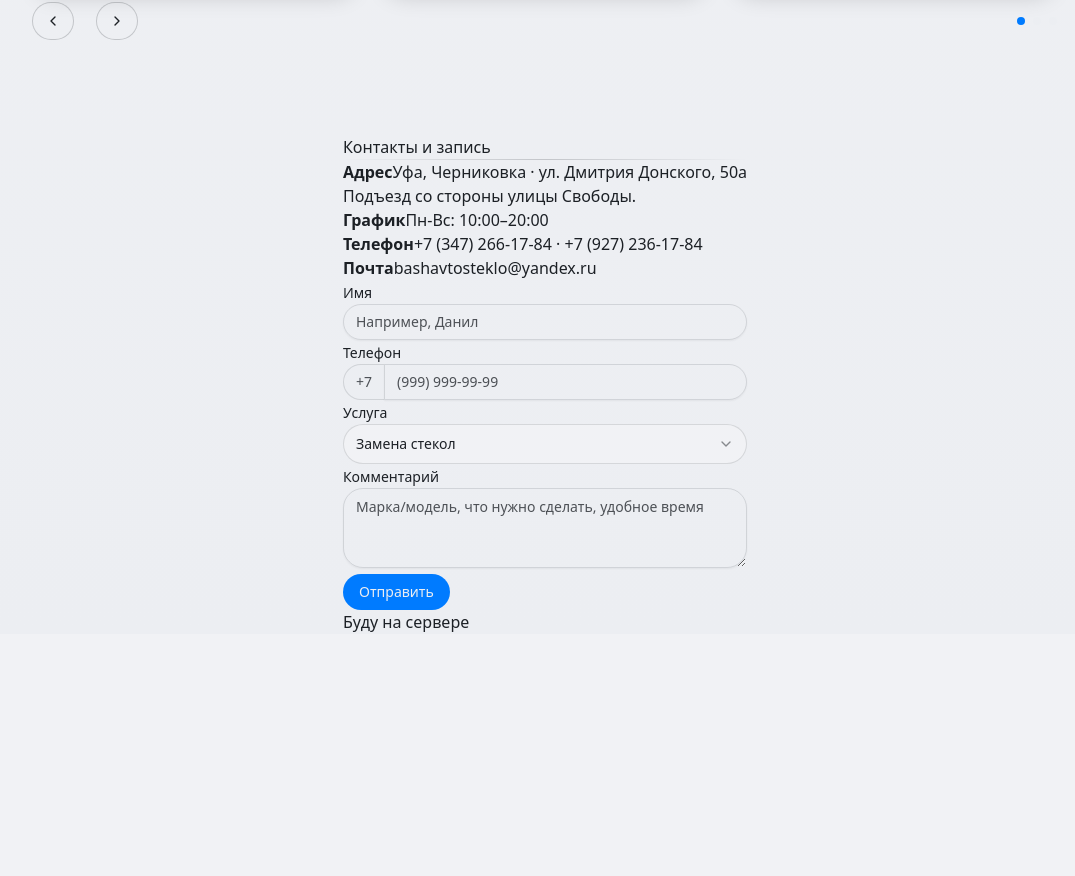
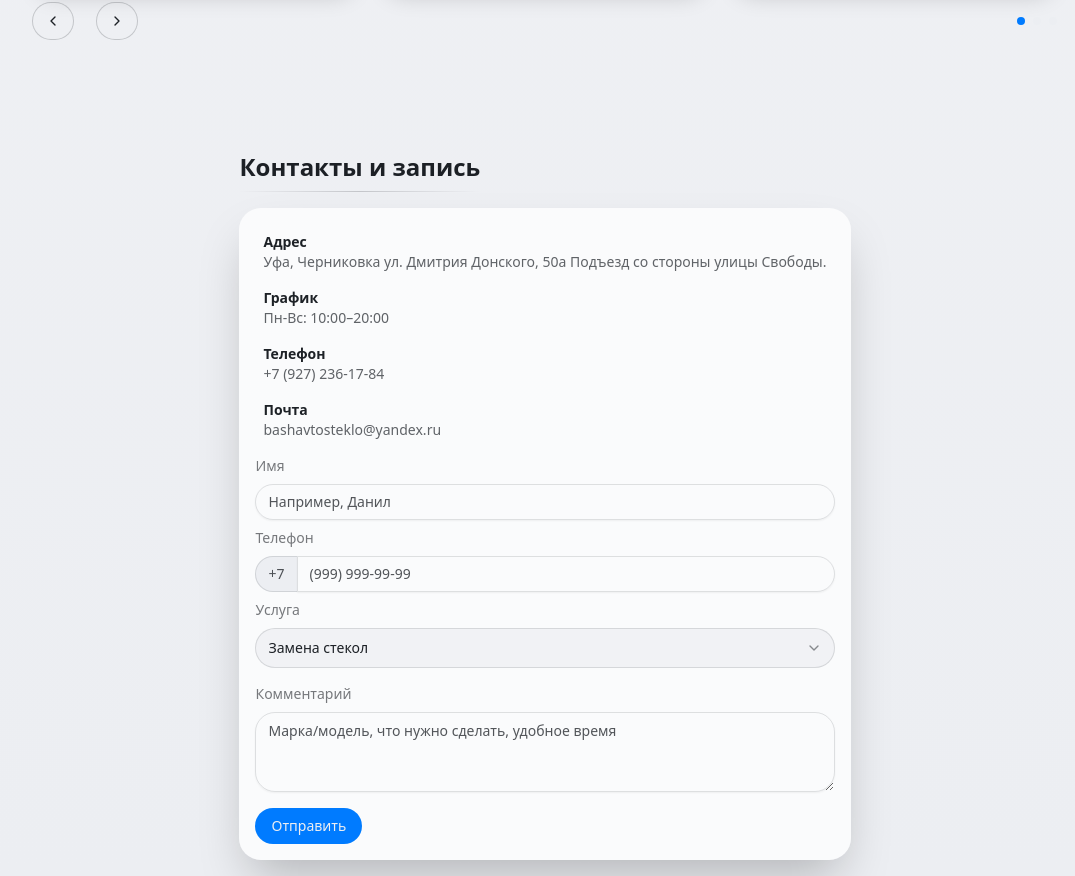
Before and after one commit to TgSBot-xD/bashavtosteklo, a Next.js app: page / in a window 1280 px wide. Shown: the part 3758-4634 px from the top of the page, without its empty margins (95-1170 px from the left). Before the commit the page ends 4392 px from the top, so only its background shows below. Built offline with nearby package versions, Linux system fonts and the light colour scheme.

Commit message:
feat: BAS-31 Добавлена визуальная часть блока "Контакты и записи"

```diff
--- /dev/null
+++ b/src/pages/landing/config/contact-data.ts
@@ -0,0 +1,34 @@
+import { ContactInfoItem } from '../models/types';
+
+export const serviceOptions = [
+  'Замена стекол',
+  'Ремонт сколов/трещин',
+  'Тонирование стекол',
+  'Тонирование оптики',
+  'Бронирование пленкой',
+  'Заправка кондиционера',
+  'Другое',
+] as const;
+
+export const contactInfoData: ContactInfoItem[] = [
+  {
+    id: 1,
+    title: 'Адрес',
+    description: 'Уфа, Черниковка ул. Дмитрия Донского, 50а Подъезд со стороны улицы Свободы.',
+  },
+  {
+    id: 2,
+    title: 'График',
+    description: 'Пн-Вс: 10:00–20:00',
+  },
+  {
+    id: 3,
+    title: 'Телефон',
+    description: '+7 (927) 236-17-84',
+  },
+  {
+    id: 4,
+    title: 'Почта',
+    description: 'bashavtosteklo@yandex.ru',
+  },
+];
--- a/src/pages/landing/config/contact-form-data.ts
+++ /dev/null
@@ -1,8 +0,0 @@
-export const serviceOptions = [
-  'Замена стекол',
-  'Ремонт сколов/трещин',
-  'Тонирование стекол',
-  'Тонирование оптики',
-  'Бронирование пленкой',
-  'Заправка кондиционера',
-] as const;
--- a/src/pages/landing/models/types.ts
+++ b/src/pages/landing/models/types.ts
@@ -94,3 +94,9 @@ export interface ContactFormData {
   service: string;
   comment: string;
 }
+
+export type ContactInfoItem = {
+  id: number;
+  title: string;
+  description: React.ReactNode;
+};
--- a/src/pages/landing/ui/contacts/contact-form.tsx
+++ b/src/pages/landing/ui/contacts/contact-form.tsx
@@ -2,7 +2,7 @@
 
 import { Controller, useForm } from 'react-hook-form';
 
-import { serviceOptions } from 'pages/landing/config/contact-form-data';
+import { serviceOptions } from 'pages/landing/config/contact-data';
 import { ContactFormData } from 'pages/landing/models/types';
 
 import {
@@ -32,6 +32,7 @@ export function ContactForm() {
     register,
     handleSubmit,
     control,
+    reset,
     formState: { errors },
   } = useForm<ContactFormData>({
     defaultValues: {
@@ -45,30 +46,41 @@ export function ContactForm() {
   const onSubmit = (data: ContactFormData) => {
     // eslint-disable-next-line no-console
     console.log('Form submitted:', data);
+    reset();
   };
 
   return (
     <form onSubmit={handleSubmit(onSubmit)}>
-      <div>
-        <div>
-          <Label htmlFor="fName">Имя</Label>
+      <div className="flex flex-col">
+        <div className="mt-2 flex flex-col">
+          <Label
+            htmlFor="formName"
+            className="text-foreground/60 dark:text-foreground/80 mb-2 flex text-sm"
+          >
+            Имя
+          </Label>
           <Input
-            id="fName"
+            id="formName"
             type="text"
             autoComplete="name"
             placeholder="Например, Данил"
             aria-invalid={errors.name ? 'true' : 'false'}
             {...register('name', {
               required: 'Введите имя',
-              minLength: { value: 2, message: 'Минимум 2 символа' },
+              minLength: { value: 3, message: 'Минимум 3 символа' },
               maxLength: { value: 50, message: 'Максимум 50 символов' },
             })}
           />
           {errors.name && <span role="alert">{errors.name.message}</span>}
         </div>
 
-        <div>
-          <Label htmlFor="fPhone">Телефон</Label>
+        <div className="mt-2 flex flex-col">
+          <Label
+            htmlFor="formPhone"
+            className="text-foreground/60 dark:text-foreground/80 mb-2 text-sm"
+          >
+            Телефон
+          </Label>
           <Controller
             name="phone"
             control={control}
@@ -83,7 +95,7 @@ export function ContactForm() {
                   +7
                 </span>
                 <Input
-                  id="fPhone"
+                  id="formPhone"
                   type="tel"
                   inputMode="tel"
                   autoComplete="tel"
@@ -100,18 +112,23 @@ export function ContactForm() {
         </div>
       </div>
 
-      <div>
-        <Label htmlFor="fService">Услуга</Label>
+      <div className="mt-2 flex flex-col">
+        <Label
+          htmlFor="formService"
+          className="text-foreground/60 dark:text-foreground/80 mb-2 text-sm"
+        >
+          Услуга
+        </Label>
         <Controller
           name="service"
           control={control}
           rules={{ required: 'Выберите услугу' }}
           render={({ field }) => (
             <Select onValueChange={field.onChange} defaultValue={field.value}>
-              <SelectTrigger id="fService">
+              <SelectTrigger id="formService " className="dark:bg-inherit">
                 <SelectValue placeholder="Выберите услугу" />
               </SelectTrigger>
-              <SelectContent>
+              <SelectContent className="bg-background dark:bg-background">
                 {serviceOptions.map((option) => (
                   <SelectItem key={option} value={option}>
                     {option}
@@ -124,10 +141,12 @@ export function ContactForm() {
         {errors.service && <span role="alert">{errors.service.message}</span>}
       </div>
 
-      <div>
-        <Label htmlFor="fNote">Комментарий</Label>
+      <div className="mt-4 flex flex-col">
+        <Label htmlFor="formNote" className="text-foreground/60 mb-2 text-sm">
+          Комментарий
+        </Label>
         <Textarea
-          id="fNote"
+          id="formNote"
           rows={3}
           placeholder="Марка/модель, что нужно сделать, удобное время"
           aria-invalid={errors.comment ? 'true' : 'false'}
@@ -138,7 +157,7 @@ export function ContactForm() {
         {errors.comment && <span role="alert">{errors.comment.message}</span>}
       </div>
 
-      <div>
+      <div className="mt-4">
         <Button type="submit">Отправить</Button>
       </div>
     </form>
--- a/src/pages/landing/ui/contacts/contact-info.tsx
+++ /dev/null
@@ -1,35 +0,0 @@
-export function ContactInfo() {
-  return (
-    <div>
-      <div>
-        <b>Адрес</b>
-        <span>
-          Уфа, Черниковка · ул. Дмитрия Донского, 50а
-          <br />
-          Подъезд со стороны улицы Свободы.
-        </span>
-      </div>
-
-      <div>
-        <b>График</b>
-        <span>Пн-Вс: 10:00–20:00</span>
-      </div>
-
-      <div>
-        <b>Телефон</b>
-        <span>
-          <a href="tel:+73472661784">+7 (347) 266-17-84</a>
-          {' · '}
-          <a href="tel:+79272361784">+7 (927) 236-17-84</a>
-        </span>
-      </div>
-
-      <div>
-        <b>Почта</b>
-        <span>
-          <a href="mailto:bashavtosteklo@yandex.ru">bashavtosteklo@yandex.ru</a>
-        </span>
-      </div>
-    </div>
-  );
-}
--- a/src/pages/landing/ui/contacts/contacts.tsx
+++ b/src/pages/landing/ui/contacts/contacts.tsx
@@ -1,24 +1,35 @@
 import { Divider } from 'shared/ui';
 
 import { ContactForm } from './contact-form';
-import { ContactInfo } from './contact-info';
-import { ContactMap } from './map';
+import { contactInfoData } from 'pages/landing/config/contact-data';
 
 export function Contacts() {
   return (
-    <section data-testid="contacts" className="">
-      <div className="">
-        <h5 className="">Контакты и запись</h5>
+    <section data-testid="contacts" className="flex flex-col gap-4 p-4">
+      <div className="flex w-max flex-col gap-2">
+        <h5 className="text-foreground text-2xl font-bold">Контакты и запись</h5>
         <Divider />
       </div>
 
-      <div className="">
-        <div className="">
-          <ContactInfo />
+      <div className="flex flex-col">
+        <div className="bg-card ring-foreground/20 flex flex-col rounded-lg p-4 shadow-2xl">
+          {renderContactInfo()}
           <ContactForm />
         </div>
-        <ContactMap />
+        {/*Временно удалено*/}
+        {/*<ContactMap />*/}
       </div>
     </section>
   );
 }
+
+export function renderContactInfo() {
+  return contactInfoData.map(({ id, title, description }) => {
+    return (
+      <div key={id} className="flex flex-col p-2">
+        <h6 className="text-sm font-bold">{title}</h6>
+        <span className="text-foreground/70 text-sm">{description}</span>
+      </div>
+    );
+  });
+}
--- a/src/pages/landing/ui/contacts/map.tsx
+++ b/src/pages/landing/ui/contacts/map.tsx
@@ -1,5 +1,4 @@
+// Временно не работает
 export function ContactMap() {
-  return <div>
-    Буду на сервере
-  </div>;
+  return <div>Буду на сервере</div>;
 }
```
